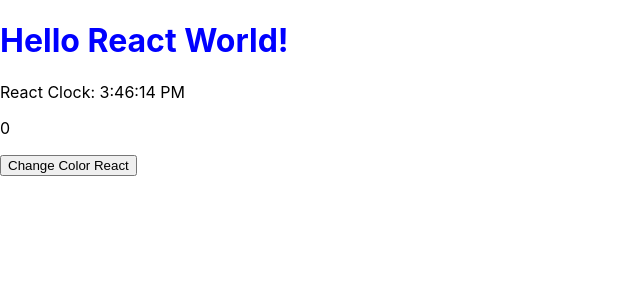
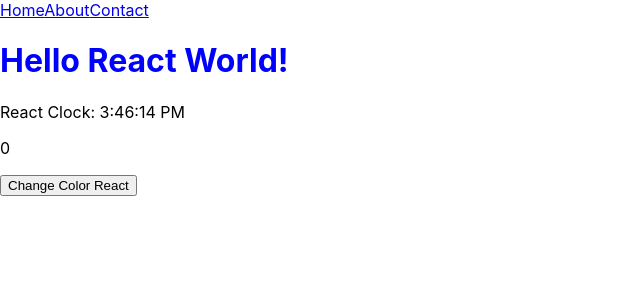
Before and after one commit to Programxiaoming/web2repos, a React (Create React App) app in the folder reactsepconcerns/separateconcern/: page / in a window 1280 px wide. Shown: the top 300 px of the page, without its empty margins (0-640 px from the left). Built offline with nearby package versions, Linux system fonts and the light colour scheme.

Commit message:
update route and link pages

```diff
--- a/reactsepconcerns/separateconcern/package.json
+++ b/reactsepconcerns/separateconcern/package.json
@@ -8,6 +8,7 @@
     "@testing-library/user-event": "^13.5.0",
     "react": "^18.2.0",
     "react-dom": "^18.2.0",
+    "react-router-dom": "^6.4.3",
     "react-scripts": "5.0.1",
     "web-vitals": "^2.1.4"
   },
--- a/reactsepconcerns/separateconcern/src/App.js
+++ b/reactsepconcerns/separateconcern/src/App.js
@@ -1,9 +1,24 @@
 
 import './App.css';
-import Main from './components/Main';
+//import Main from './components/Main';
+import { Route, Routes} from "react-router-dom";
+import Home from './pages/Home';
+import About from './pages/About';
+import Contact from './pages/Contact';
+import Header from './components/Header';
 
 function App() {
-return <Main />;
+
+    return (
+        <div>
+            <Header />
+            <Routes>
+                <Route path="/" element={<Home />} />
+                <Route path="/about" element={<About />} />
+                <Route path="/contact" element={<Contact />} />
+            </Routes>
+        </div>
+    );
 }
 
 export default App;
--- /dev/null
+++ b/reactsepconcerns/separateconcern/src/components/Header.js
@@ -0,0 +1,14 @@
+import React from "react";
+import { Link } from "react-router-dom";
+
+function Header() {
+  return (
+    <div>
+      <Link to="/">Home</Link>
+      <Link to="/about">About</Link>
+      <Link to="/contact">Contact</Link>
+    </div>
+  );
+}
+
+export default Header;
--- a/reactsepconcerns/separateconcern/src/index.js
+++ b/reactsepconcerns/separateconcern/src/index.js
@@ -3,11 +3,14 @@
 import './index.css';
 import App from './App';
 import reportWebVitals from './reportWebVitals';
+import { BrowserRouter } from "react-router-dom";
 
 const root = ReactDOM.createRoot(document.getElementById('root'));
 root.render(
   <React.StrictMode>
-    <App />
+      <BrowserRouter>
+        <App />
+      </BrowserRouter>
   </React.StrictMode>
 );
 // If you want to start measuring performance in your app, pass a function
--- /dev/null
+++ b/reactsepconcerns/separateconcern/src/pages/About.js
@@ -0,0 +1,4 @@
+const Contact = () => {
+    return <h1>About Us -Xiaoming Su</h1>
+};
+export default Contact;
--- /dev/null
+++ b/reactsepconcerns/separateconcern/src/pages/Contact.js
@@ -0,0 +1,4 @@
+const Contact = () => {
+    return <h1>Contact Us - Xiaoming Su</h1>
+};
+export default Contact;
--- /dev/null
+++ b/reactsepconcerns/separateconcern/src/pages/Home.js
@@ -0,0 +1,11 @@
+import Main from "../components/Main";
+import React from "react";
+
+const Home = () => {
+  return (
+    <div>
+      <Main />
+    </div>
+  );
+};
+export default Home;
```
Also changed, not shown: 1 other file (tests, documents, lock files or other folders).
